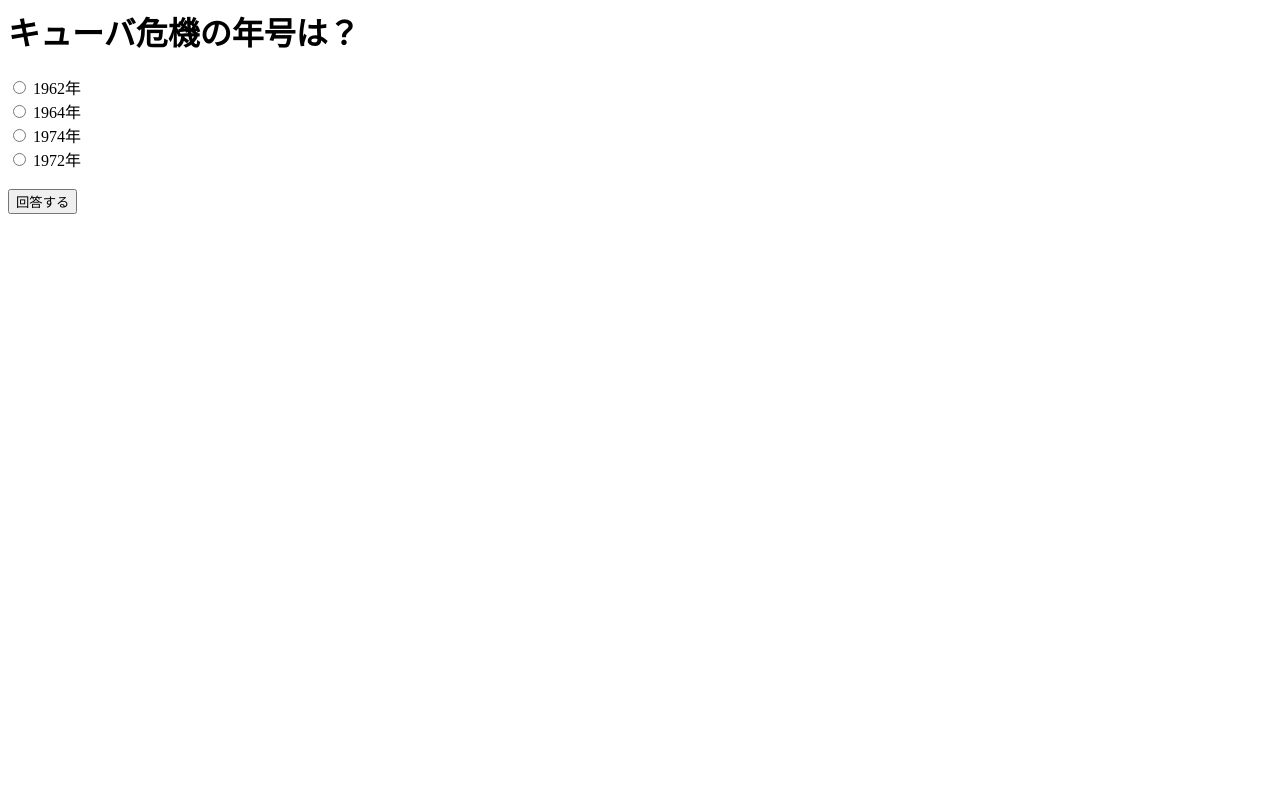
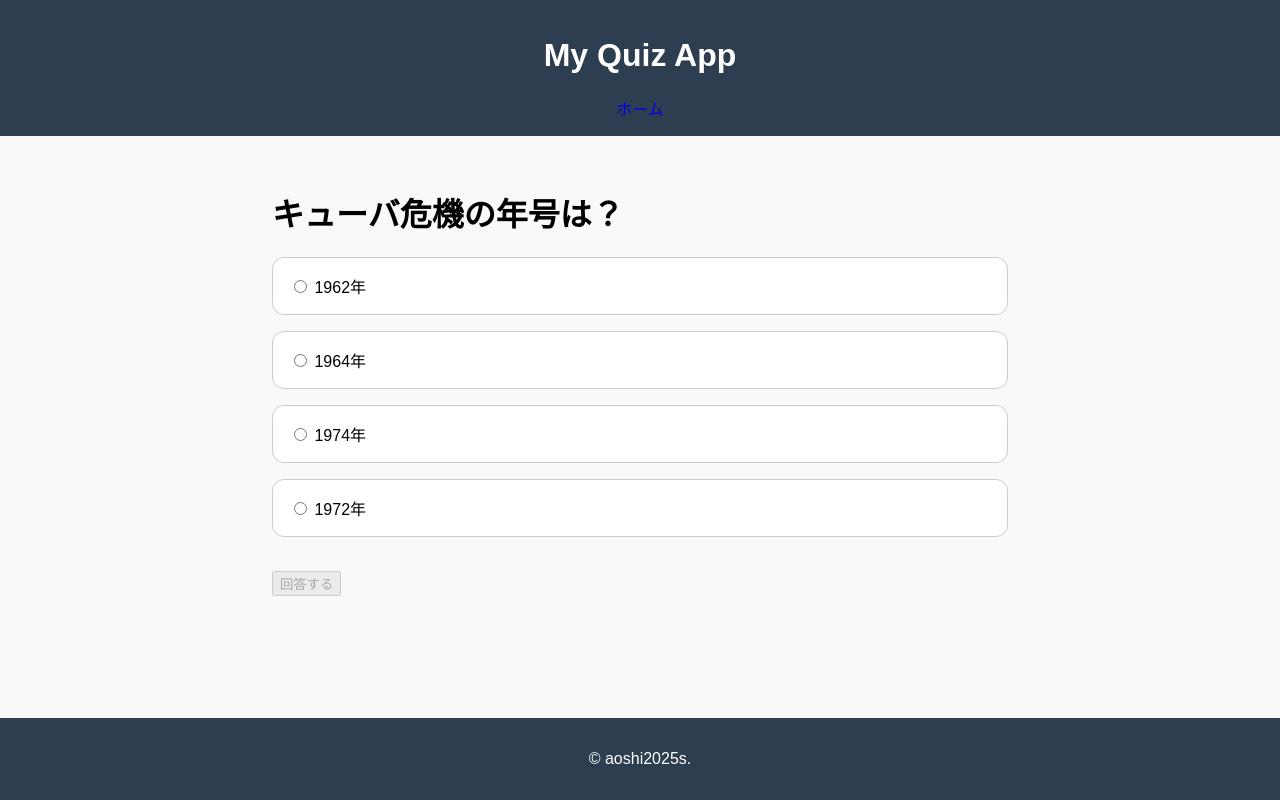
Before and after one commit to aoshi2025s/django-project, a Django app: page /quiz/detail/ in a window 1280 px wide. Run offline with Django 5.2, Linux system fonts and the light colour scheme; data comes from the database, SQL or seed files in the repository; both versions use the stored data as it was after the commit.

Commit message:
見た目向上 選択してない時は回答ボタン押せないようにした

```diff
--- /dev/null
+++ b/mysite/quiz/static/quiz/index.js
@@ -0,0 +1,26 @@
+console.log("js file loaded");
+
+document.addEventListener("DOMContentLoaded", function() {
+    const radios = document.querySelectorAll('input[name="choice"]');
+    const submitBtn = document.getElementById('submit-btn');
+
+    if (!radios.length || !submitBtn) return;
+
+    radios.forEach(radio => {
+        radio.addEventListener('change', () => {
+            submitBtn.disabled = false;
+        });
+    });
+});
+
+console.log('document.head');
+console.log(document.head);
+
+console.log('document.body');
+console.log(document.body);
+
+console.log('document.forms');
+console.log(document.forms);
+
+console.log('document.getElementById("submit-btn")');
+console.log(document.getElementById('submit-btn'));
--- a/mysite/quiz/static/quiz/style.css
+++ b/mysite/quiz/static/quiz/style.css
@@ -3,5 +3,60 @@ li a {
 }
 
 body {
-    background: white url("images/nekonekoneko.jpg") no-repeat;
+    margin: 0;
+    padding: 0;
+    font-family: sans-serif;
+    display: flex;
+    flex-direction: column;
+    min-height: 100vh;
+    align-items: center;
+    background-color: #f9f9f9;
 }
+
+header {
+    width: 100%;
+    background-color: #2c3e50;
+    color: white;
+    padding: 1rem;
+    text-align: center;
+}
+
+nav a {
+    color: whilte;
+    text-decoration: none;
+    margin: 0 1rem;
+}
+
+
+main {
+    flex: 1;
+    width: 100%;
+    max-width: 800px;
+    padding: 2rem;
+    box-sizing: border-box;
+}
+
+
+footer {
+    width: 100%;
+    background-color: #2c3e50;
+    color: white;
+    text-align: center;
+    padding: 1rem;
+    position: relative;
+    bottom: 0;
+}
+
+.choice-box {
+    background-color: #ffffff;
+    border: 1px solid #ccc;
+    border-radius: 12px;
+    padding: 1rem;
+    margin: 1rem 0;
+    cursor: pointer;
+    transition: background-color 0.3s ease;
+}
+
+.choice-box:hover {
+    background-color: #e0f7fa;
+}
--- a/mysite/quiz/templates/quiz/answer.html
+++ b/mysite/quiz/templates/quiz/answer.html
@@ -1,3 +1,6 @@
+{% extends "quiz/base.html" %}
+
+{% block content %}
 <h1>解答結果</h1>
 
 <p><strong>問題：</strong>{{ question.question_text }}</p>
@@ -29,3 +32,4 @@
 
 <br>
 <a href="{% url 'quiz:index' %}">トップに戻る</a>
+{% endblock %}
--- /dev/null
+++ b/mysite/quiz/templates/quiz/base.html
@@ -0,0 +1,28 @@
+<!-- quiz/templates/quiz/base.html -->
+<!DOCTYPE html>
+<html>
+<head>
+    <title>{% block title %}My Quiz App{% endblock %}</title>
+    {% load static %}
+    <link rel="stylesheet" href="{% static 'quiz/style.css' %}" >
+    <script src="{% static 'quiz/index.js' %}" defer></script>
+</head>
+<body>
+    <header>
+        <h1>My Quiz App</h1>
+        <nav>
+            <a href="{% url 'quiz:index' %}">ホーム</a>
+        </nav>
+    </header>
+
+    <main>
+        {% block content %}
+        <!-- 各ページでこの部分が上書きされる -->
+        {% endblock %}
+    </main>
+
+    <footer>
+        <p>&copy; aoshi2025s.</p>
+    </footer>
+</body>
+</html>
--- a/mysite/quiz/templates/quiz/detail.html
+++ b/mysite/quiz/templates/quiz/detail.html
@@ -1,13 +1,19 @@
+{% extends "quiz/base.html" %}
+
+{% block content %}
 <h1>{{ question.question_text }}</h1>
 
 <form action="{% url 'quiz:answer' %}" method="post">
   {% csrf_token %}
   {% for choice in question.choice_set.all %}
+  <div class="choice-box">
     <label>
       <input type="radio" name="choice" value="{{ choice.id }}">
       {{ choice.choice_text }}
     </label><br>
+  </div>
   {% endfor %}
   <br>
-  <button type="submit">回答する</button>
+  <button type="submit" id="submit-btn" disabled>回答する</button>
 </form>
+{% endblock %}
--- a/mysite/quiz/templates/quiz/index.html
+++ b/mysite/quiz/templates/quiz/index.html
@@ -1,3 +1,6 @@
+{% extends "quiz/base.html" %}
+
+{% block content %}
 <h1>クイズアプリへようこそ！</h1>
 <p>スタートボタンを押すとクイズが始まります。</p>
 
@@ -5,3 +8,4 @@
   {% csrf_token %}
   <button type="submit">スタート</button>
 </form>
+{% endblock %}
--- a/mysite/quiz/templates/quiz/results.html
+++ b/mysite/quiz/templates/quiz/results.html
@@ -1,3 +1,6 @@
+{% extends "quiz/base.html" %}
+
+{% block content %}
 <h1>クイズ終了！</h1>
 
 <p>あなたのスコアは {{ score }} / {{ total }} 問 です。</p>
@@ -8,3 +11,4 @@
 <a href="{% url 'quiz:index' %}">
   <button>もう一度挑戦する</button>
 </a>
+{% endblock %}
```
Also changed, not shown: mysite/db.sqlite3.
